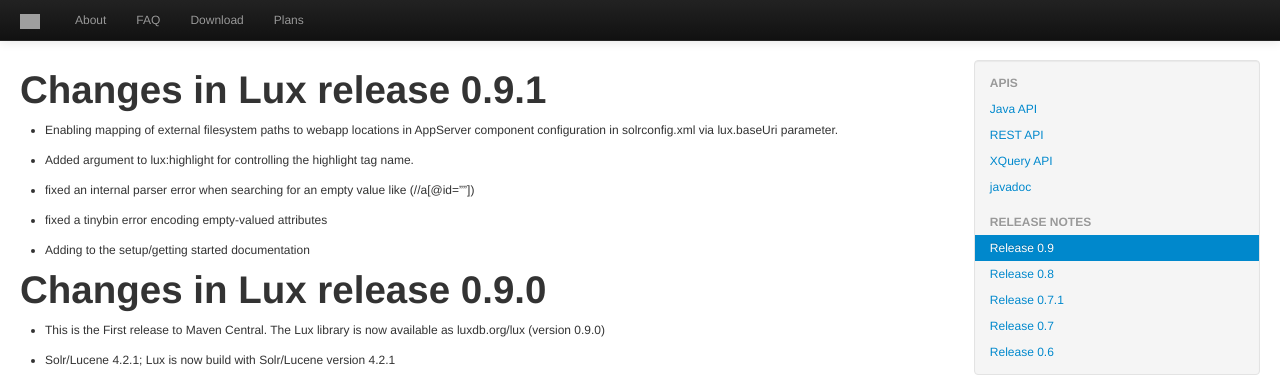
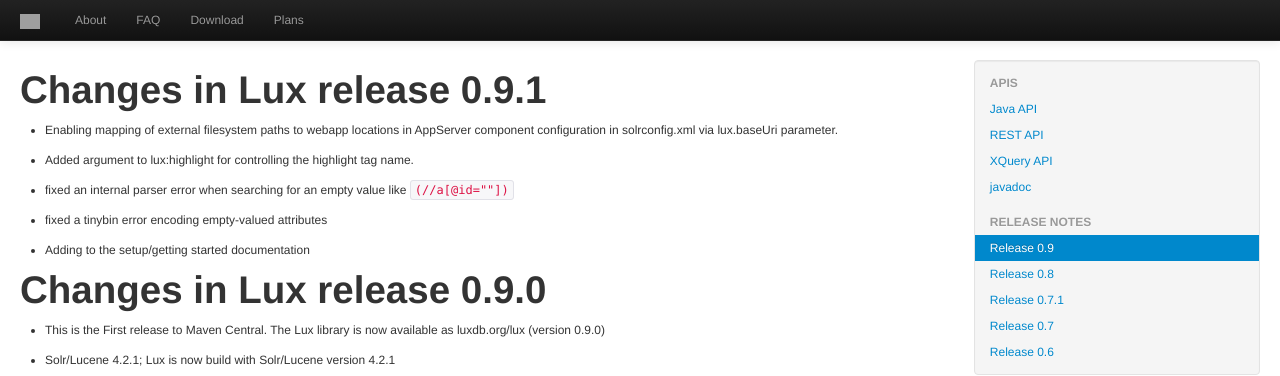
Before and after one commit to msokolov/lux, a Jekyll site: the page built from doc/RELEASE-0.9.md, in a window 1280 px wide. Shown: the top 376 px of the page. Built offline with Jekyll 4.4.1, drawn with Linux system fonts in a browser that asks for light colours; grey boxes are pictures that could not be loaded.

Commit message:
jekyll formatting fix

```diff
--- a/doc/RELEASE-0.9.md
+++ b/doc/RELEASE-0.9.md
@@ -13,7 +13,7 @@
 
 * Added argument to lux:highlight for controlling the highlight tag name.
 
-* fixed an internal parser error when searching for an empty value like (//a[@id=""])
+* fixed an internal parser error when searching for an empty value like <code>(//a[@id=""])</code>
 
 * fixed a tinybin error encoding empty-valued attributes
 
```
